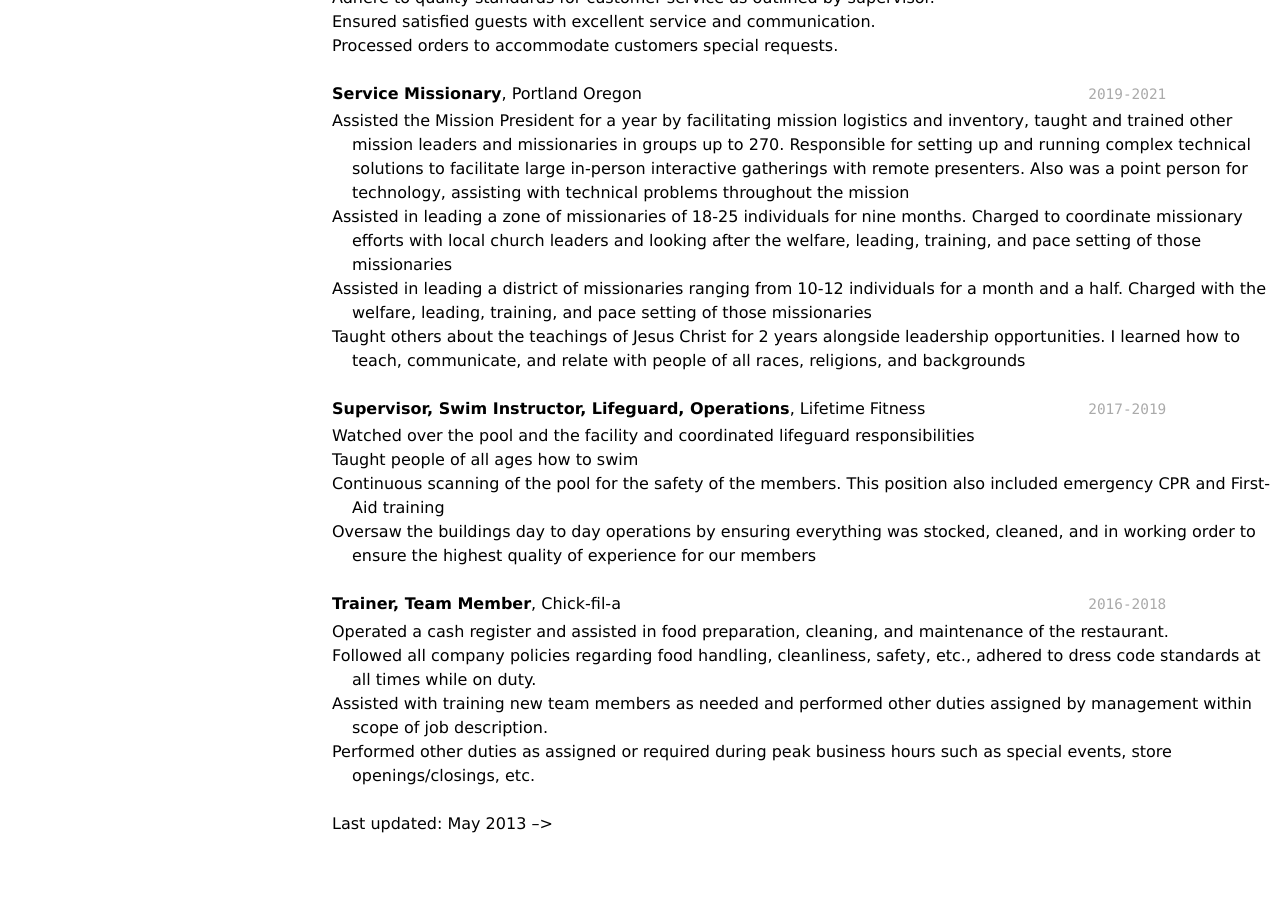
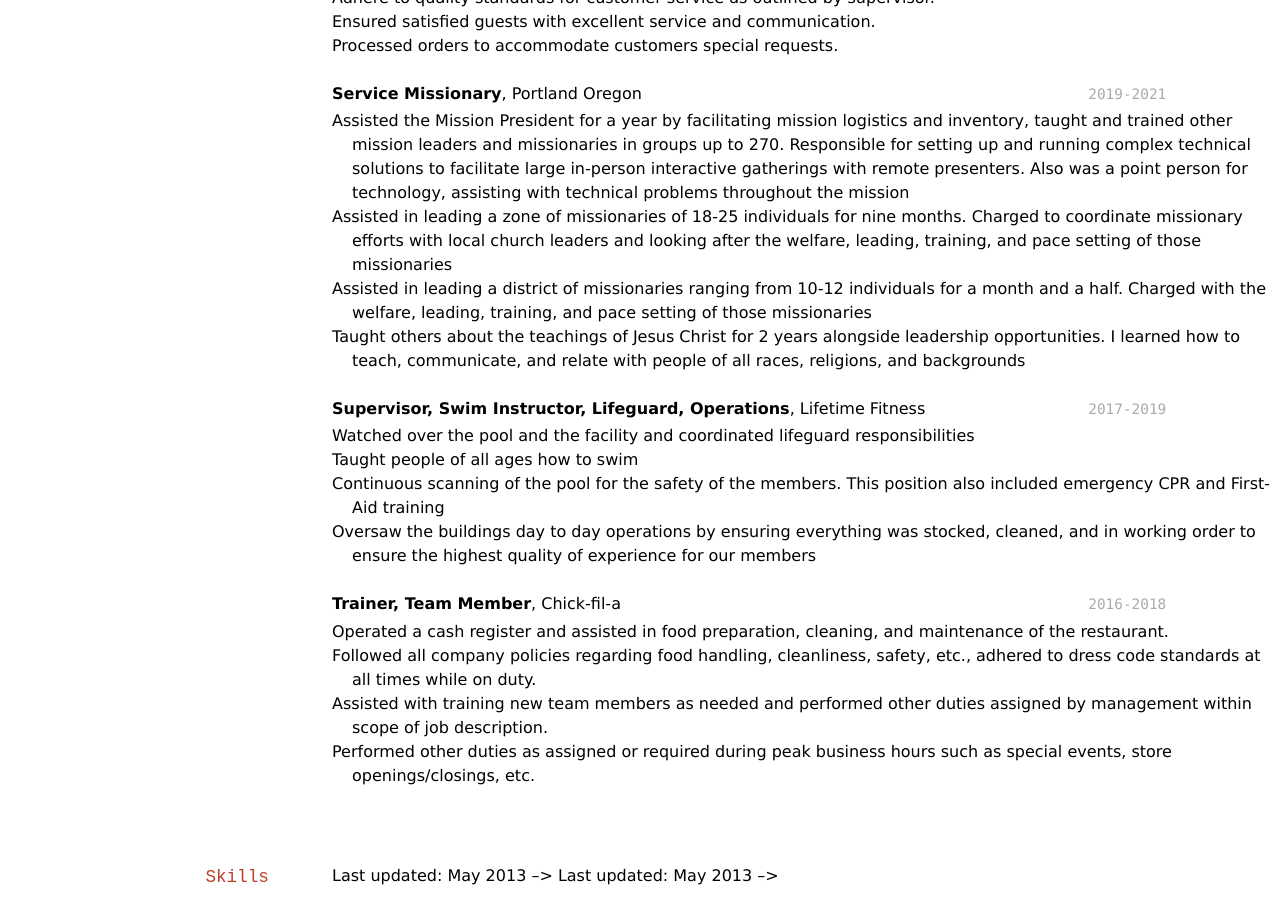
Before and after one commit to byuids-resumes/Sanders-Resume, a Jekyll site: the page built from docs/index.md, in a window 1280 px wide and 900 px high, scrolled down 654 px. Built offline with Jekyll 4.4.1, drawn with Linux system fonts in a browser that asks for light colours; before the commit the page ends 1501 px from its top, so only the background shows below that.

Commit message:
Update index.md

```diff
--- a/docs/index.md
+++ b/docs/index.md
@@ -5,6 +5,7 @@
 # Harrison Sanders
 Aspiring Accountant with Data Science Skills
 
+<!-- Consider adding your email as well -->
 <div id="webaddress">
 <a href="https://www.linkedin.com/in/harrison-m-sanders/">LinkedIn</a>
 | <a href="https://github.com/HarrisonSan">GitHub</a>
@@ -42,7 +43,7 @@
 
 `2019-2021`
 __Service Missionary__, Portland Oregon
-
+<!-- I would consider making this shorter/more breif. You could even seperate some points into more bullets. -->
 - Assisted the Mission President for a year by facilitating mission logistics and inventory, taught and trained other mission leaders and missionaries in groups up to 270. Responsible for setting up and running complex technical solutions to facilitate large in-person interactive gatherings with remote presenters. Also was a point person for technology, assisting with technical problems throughout the mission
 - Assisted in leading a zone of missionaries of 18-25 individuals for nine months. Charged to coordinate missionary efforts with local church leaders and looking after the welfare, leading, training, and pace setting of those missionaries
 - Assisted in leading a district of missionaries ranging from 10-12 individuals for a month and a half. Charged with the welfare, leading, training, and pace setting of those missionaries
@@ -64,7 +65,10 @@
 - Assisted with training new team members as needed and performed other duties assigned by management within scope of job description.
 - Performed other duties as assigned or required during peak business hours such as special events, store openings/closings, etc.
 
+<!-- Consider adding a skills section -->
+## Skills
 <!-- ### Footer
 
+<!-- Don't forget to update this -->
 Last updated: May 2013 -->
 Last updated: May 2013 -->
```
